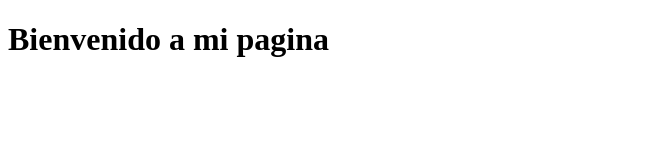
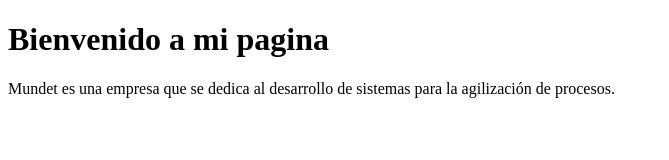
Before and after one commit to alexanderjuarezperez/mundet, a plain HTML site: page index.html in a window 1280 px wide. Shown: the whole page, without its empty margins (0-669 px from the left). Drawn offline with Linux system fonts and the light colour scheme.

Commit message:
se agrego un parrafo
El parrafo contiene una breve descripcion de que es mundet

```diff
--- a/index.html
+++ b/index.html
@@ -5,5 +5,6 @@
 </head>
 <body>
 <h1>Bienvenido a mi pagina</h1>
+<p>Mundet es una empresa que se dedica al desarrollo de sistemas para la agilización de procesos.<p>
 </body>
 </html>
```
